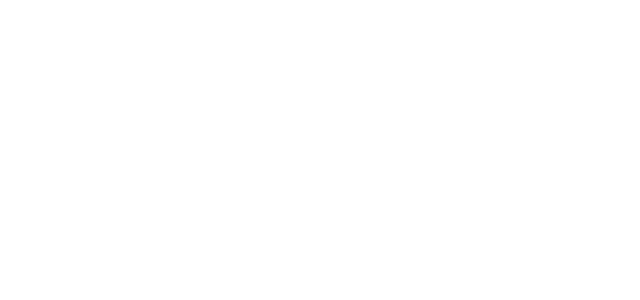
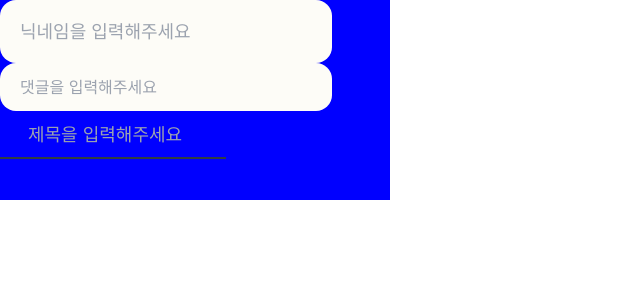
Before and after one commit to mato268/new_SNS, a React (Create React App) app in the folder newsns/: page / in a window 1280 px wide. Shown: the top 300 px of the page, without its empty margins (0-640 px from the left). Built offline with nearby package versions, Linux system fonts and the light colour scheme.

Commit message:
feat:App.tsx 수정

```diff
--- a/newsns/src/App.tsx
+++ b/newsns/src/App.tsx
@@ -1,7 +1,30 @@
-import React from 'react';
+import { Input } from "./component/Input";
 
 function App() {
-  return (<></>
+  return (
+    <main>
+      {/*인풋 구분하기 위함*/}
+      <div style={{ backgroundColor: "blue", width: "390px", height: "200px" }}>
+        <Input
+          type="text"
+          size="large"
+          color="large"
+          placeholder="닉네임을 입력해주세요"
+        ></Input>
+        <Input
+          type="text"
+          size="medium"
+          color="medium"
+          placeholder="댓글을 입력해주세요"
+        ></Input>
+        <Input
+          type="text"
+          size="outline"
+          color="outline"
+          placeholder="제목을 입력해주세요"
+        ></Input>
+      </div>
+    </main>
   );
 }
 
```
